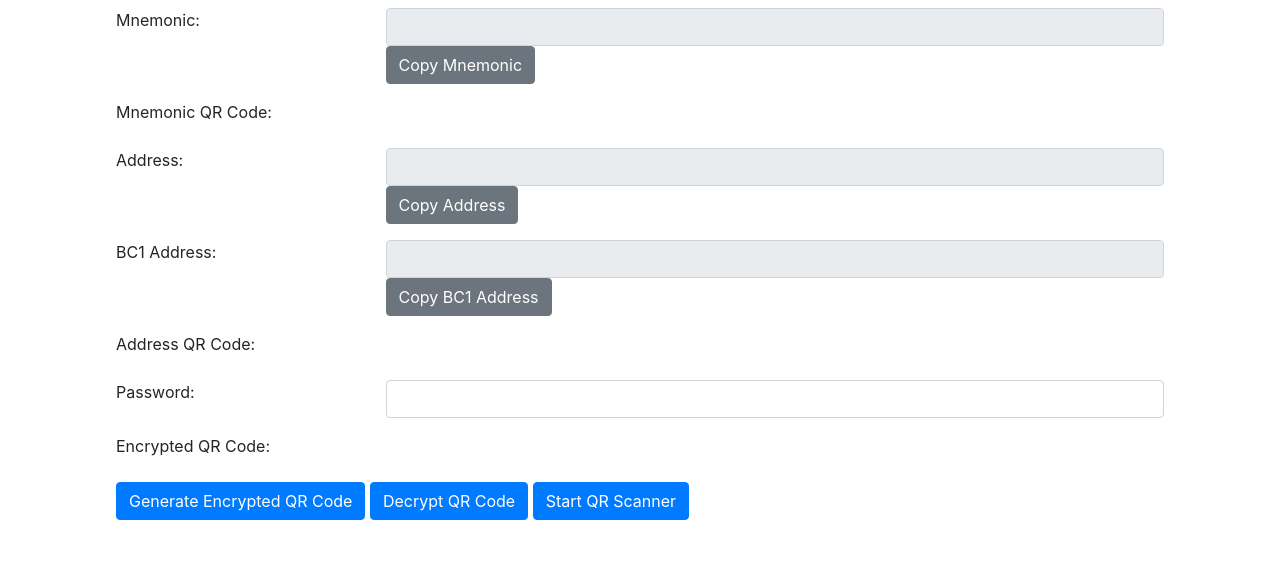
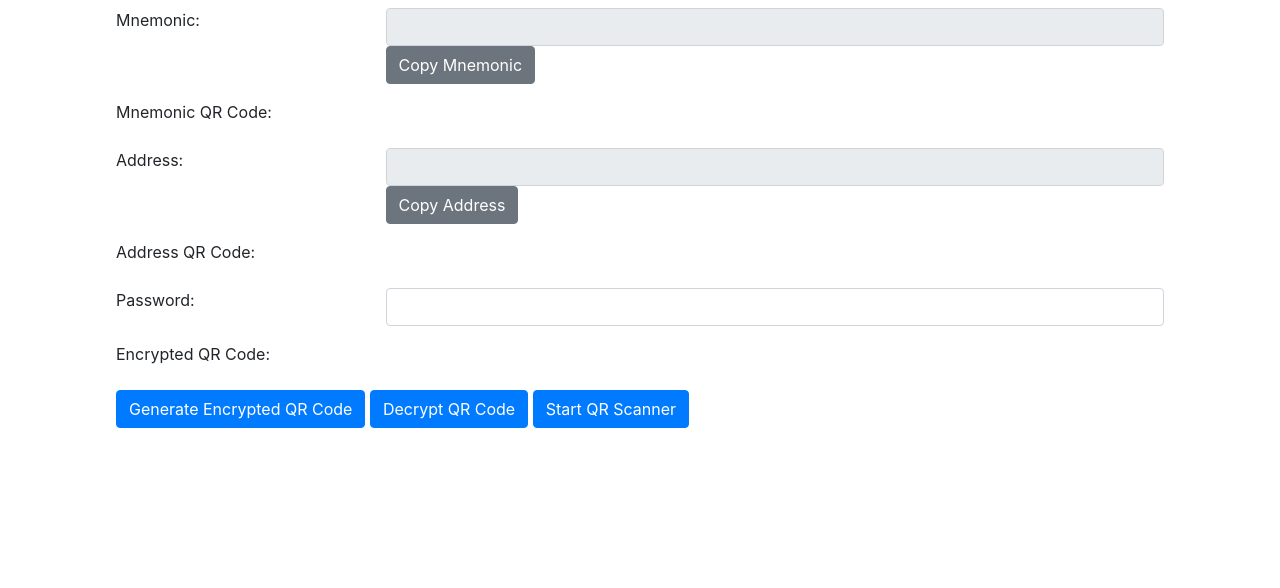
Before and after one commit to BeechatNetworkSystemsLtd/bitcoinseedtoqr, a Flask app: page / in a window 1280 px wide. Shown: the part 756-1344 px from the top of the page. After the commit the page ends 1184 px from the top, so only its background shows below. Run offline with Flask 2, Linux system fonts and the light colour scheme; some libraries are stand-ins or nearby versions.

Commit message:
Update index.html

```diff
--- a/app/templates/index.html
+++ b/app/templates/index.html
@@ -57,15 +57,6 @@
 
 
         <div class="form-group row">
-            <label for="bc1address" class="col-sm-3">BC1 Address:</label>
-            <div class="col-sm-9">
-                <input type="text" id="bc1address" class="form-control" readonly>
-                <button type="button" id="copy-bc1address" class="btn btn-secondary">Copy BC1 Address</button>
-            </div>
-        </div>
-
-
-        <div class="form-group row">
             <label for="address-qr" class="col-sm-3">Address QR Code:</label>
             <div class="col-sm-9">
                 <div class="canvas-container">
```
